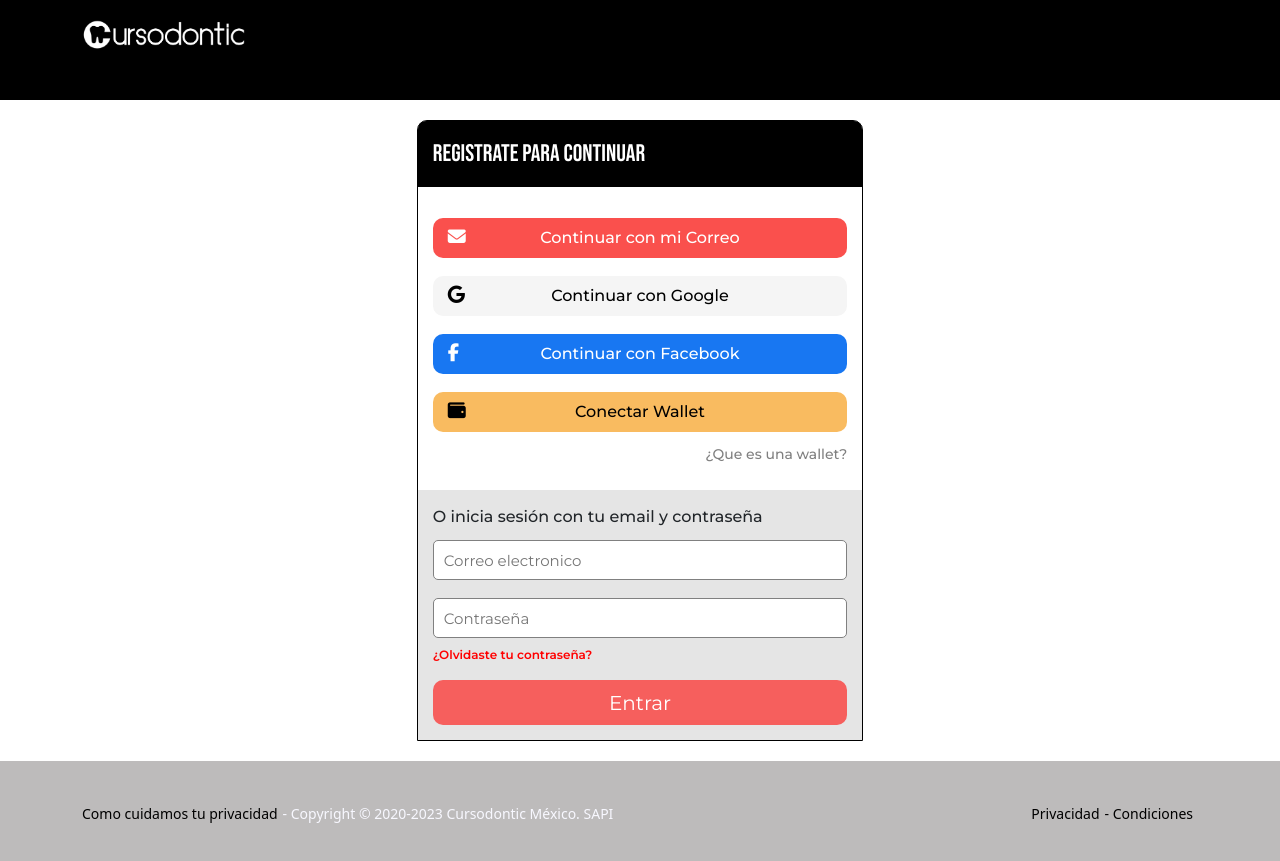
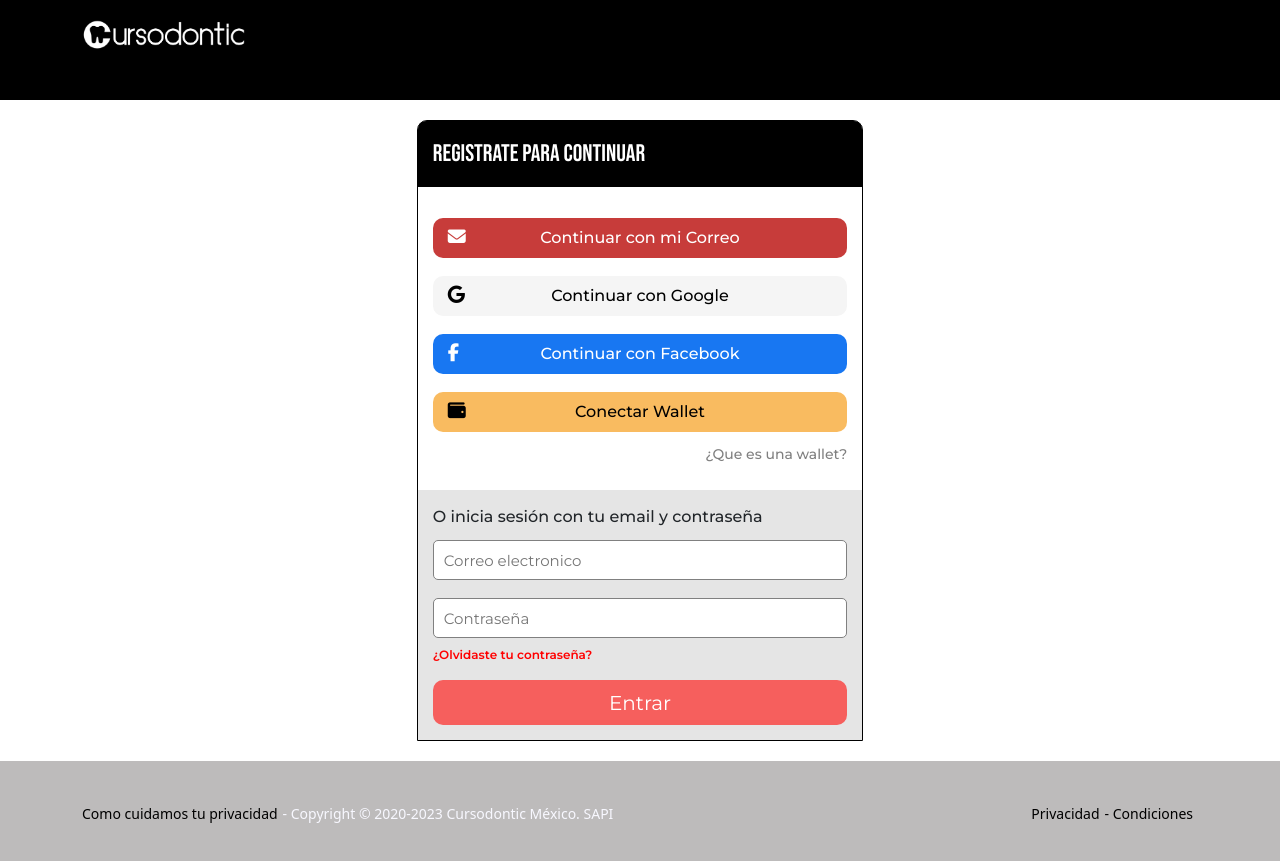
Before and after one commit to racunas/cursodontic_prometeo, a React (Create React App) app: page / in a window 1280 px wide. In both pictures the pointer is over the button "Continuar con mi Correo". Built offline with nearby package versions, Linux system fonts and the light colour scheme; a web font is replaced by a local one.

Commit message:
Vista Login Cursodontic lista en resolucion XL

```diff
--- a/src/components/LoginCursodontic/LoginCursodontic.css
+++ b/src/components/LoginCursodontic/LoginCursodontic.css
@@ -70,7 +70,7 @@
 
 .btnSesion__correo:hover{
 
-    background-color: #fa504d;
+    background-color: #c73c3a;
 }
 
 .btnSesion__google{
@@ -153,6 +153,11 @@
     font-size: 15px;
 }
 
+.formularioLoginCursodontic__input:active{
+
+    border-color: red!important;
+}
+
 .formularioLoginCursodontic__text{
 
     font-family: 'Montserrat';
@@ -180,5 +185,5 @@
 
 .formularioLoginCursodontic__button:hover{
 
-    background-color: #fa504d;
+    background-color: #ff6765;
 }
```
